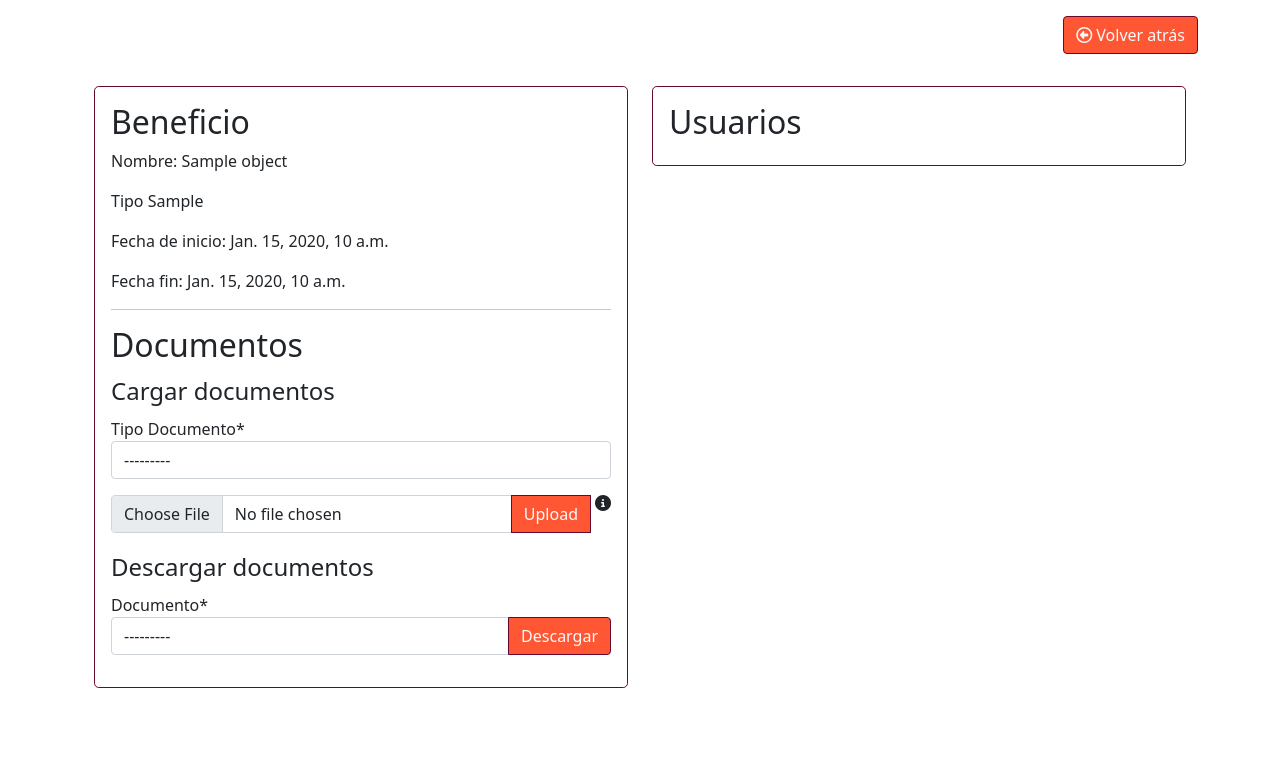
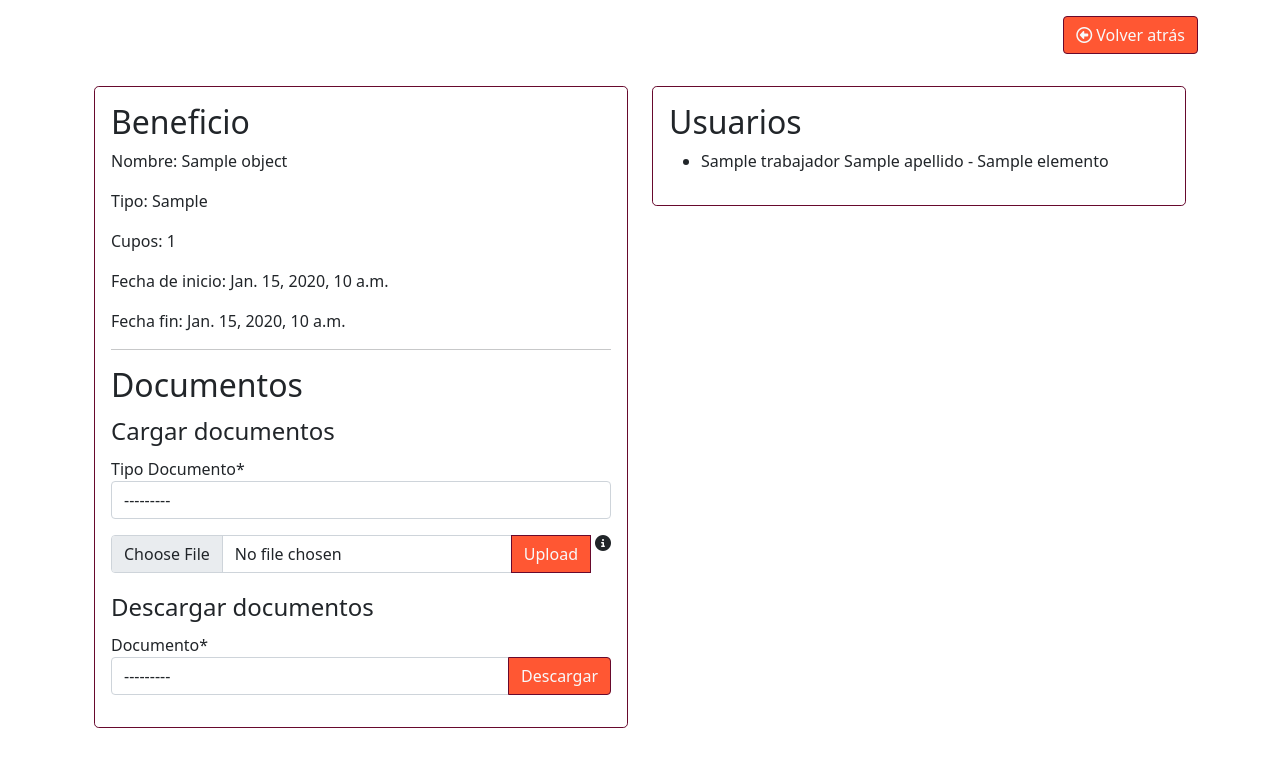
Before and after one commit to eorozco-c/gestion_personas, a Django app: template templates/beneficios/detalles_beneficios.html in a window 1280 px wide. Shown: the part 106-874 px from the top of the page. Before the commit the page ends 850 px from the top, so only its background shows below. Run offline with Django 3.2, Linux system fonts and the light colour scheme; the template is opened without the code that fills it: most values are stand-ins (such as "Sample title", 1, 10 or a date in 2020); some libraries are stand-ins or nearby versions.

Commit message:
Agregando listado de usuarios a beneficios

```diff
--- a/apps/beneficios/views.py
+++ b/apps/beneficios/views.py
@@ -1,4 +1,6 @@
-from apps.documentos.models import DocumentoBeneficio, DocumentoTrabajador, TipoDocumento
+from apps.trabajadores.models import Trabajador, TrabajadorBeneficio
+from apps.documentos.models import DocumentoBeneficio, TipoDocumento
+from django.db.models import Count
 from django.views.generic.edit import CreateView, UpdateView
 from django.views.generic.detail import DetailView
 from django.views.generic.list import ListView
@@ -57,8 +59,10 @@ class DetalleBeneficio(DetailView):
         context = super(DetalleBeneficio, self).get_context_data(**kwargs)
         tipo_documentos = TipoDocumento.objects.filter(empresa=self.request.user.empresa)
         documentos = DocumentoBeneficio.objects.filter(beneficio=self.object)
+        trabajador_beneficios = TrabajadorBeneficio.objects.filter(beneficio=self.object)
         context['documentos'] = documentos
         context["tipo_documentos"] = tipo_documentos
+        context["trabajador_beneficios"] = trabajador_beneficios
         context['appname'] = "beneficios"
         return context
 
--- a/templates/base.html
+++ b/templates/base.html
@@ -65,6 +65,12 @@
     <script src="https://cdnjs.cloudflare.com/ajax/libs/Chart.js/3.5.1/chart.min.js"
         integrity="sha512-Wt1bJGtlnMtGP0dqNFH1xlkLBNpEodaiQ8ZN5JLA5wpc1sUlk/O5uuOMNgvzddzkpvZ9GLyYNa8w2s7rqiTk5Q=="
         crossorigin="anonymous" referrerpolicy="no-referrer"></script>
+    <script>
+        var tooltipTriggerList = [].slice.call(document.querySelectorAll('[data-bs-toggle="tooltip"]'))
+        var tooltipList = tooltipTriggerList.map(function (tooltipTriggerEl) {
+            return new bootstrap.Tooltip(tooltipTriggerEl)
+        })
+    </script>
     {% block javascript %}
     {% endblock javascript%}
 </body>
--- a/templates/beneficios/detalles_beneficios.html
+++ b/templates/beneficios/detalles_beneficios.html
@@ -19,7 +19,8 @@
             <div class="mb-3 border border-custom p-3 rounded-3">
                 <h2>Beneficio</h2>
                 <p>Nombre: {{object.nombre}}</p>
-                <p>Tipo {{object.tipo_beneficio}}</p>
+                <p>Tipo: {{object.tipo_beneficio}}</p>
+                <p>Cupos: {{object.beneficios_elemento.count}}</p>
                 <p>Fecha de inicio: {{object.fecha_inicio}}</p>
                 <p>Fecha fin: {{object.fecha_fin}}</p>
                 <hr>
@@ -69,6 +70,11 @@
         <div class="col-xl-6 col-md-6 mb-4">
             <div class="mb-3 border border-custom p-3 rounded-3">
                 <h2>Usuarios</h2>
+                <ul>
+                    {% for tb in trabajador_beneficios  %}
+                    <li>{{tb.trabajador.nombre}} {{tb.trabajador.apellido}} - {{tb.elemento.nombre}}</li>
+                    {% endfor %}
+                </ul>
 
             </div>
         </div>
--- a/templates/trabajadores/detalles_trabajadores.html
+++ b/templates/trabajadores/detalles_trabajadores.html
@@ -120,11 +120,6 @@
 {% endblock content %}
 {% block javascript %}
 <script>
-    var tooltipTriggerList = [].slice.call(document.querySelectorAll('[data-bs-toggle="tooltip"]'))
-    var tooltipList = tooltipTriggerList.map(function (tooltipTriggerEl) {
-        return new bootstrap.Tooltip(tooltipTriggerEl)
-    })
-
     $("#beneficios").click(function (event) {
         pk_beneficio = $("#beneficios").val()
         if (!pk_beneficio) {
```
